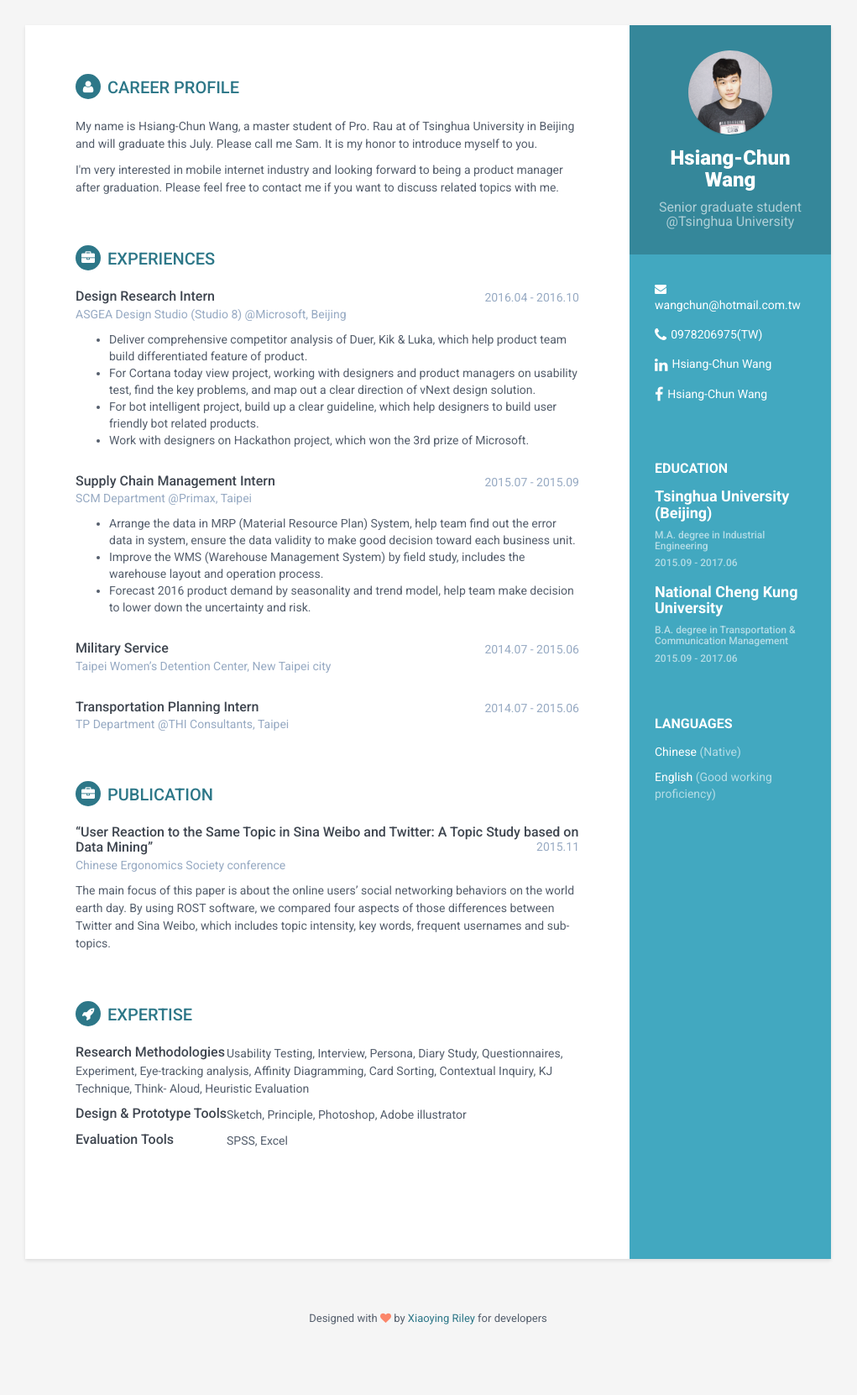
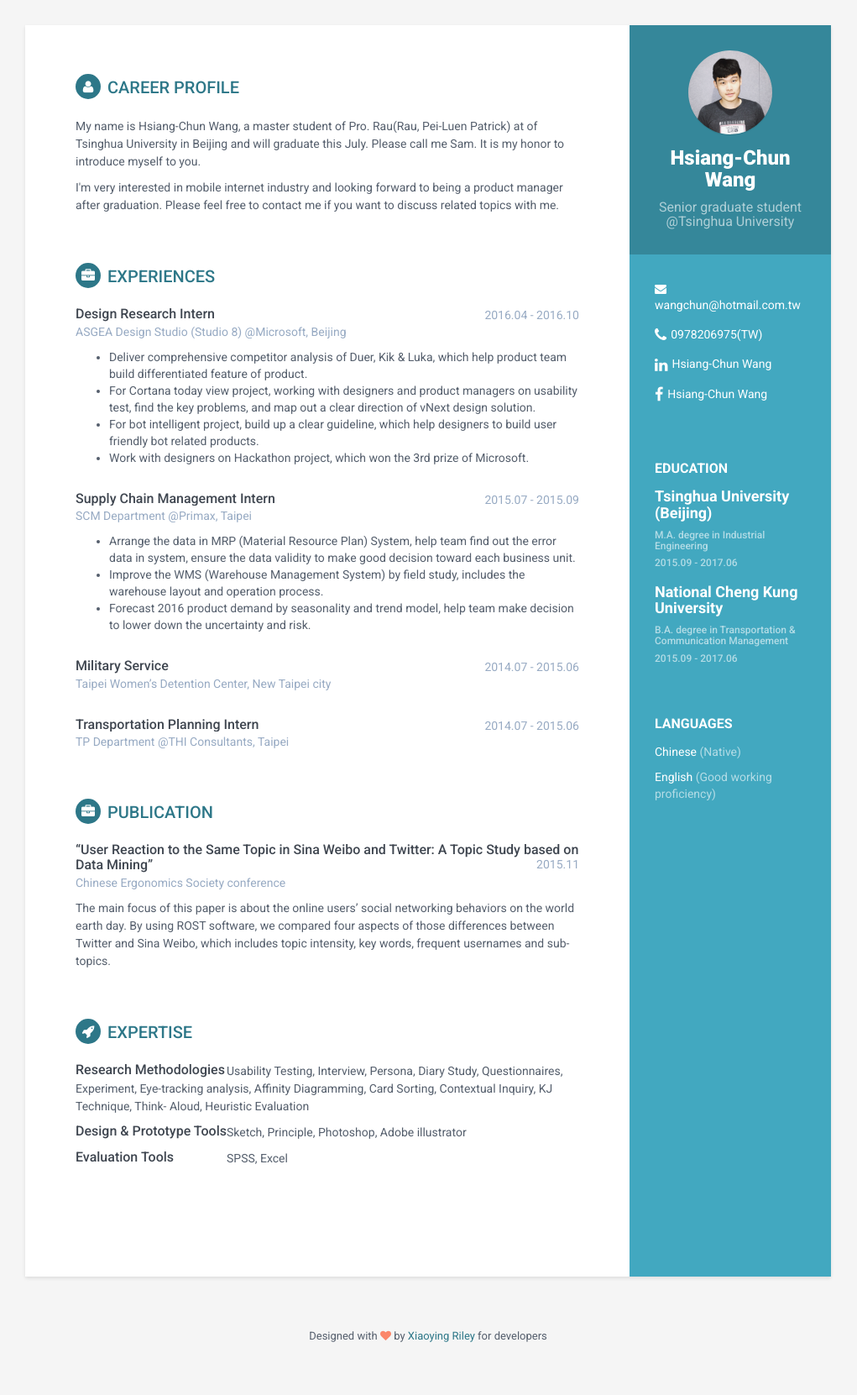
Before and after one commit to hsiangchunwang/hsiangchunwang.github.io, a Jekyll site: the page built from index.html, in a window 1280 px wide. Shown: the whole page at 84% size, without its empty margins (130-1151 px from the left). Built offline with Jekyll 4.4.1, drawn with Linux system fonts in a browser that asks for light colours; before the commit the page ends 1640 px from its top, so only the background shows below that.

Commit message:
Update career-profile.html

```diff
--- a/_includes/career-profile.html
+++ b/_includes/career-profile.html
@@ -1,7 +1,7 @@
 <section class="section summary-section">
 <h2 class="section-title"><i class="fa fa-user"></i>Career Profile</h2>
 <div class="summary">
-    <p>My name is Hsiang-Chun Wang, a master student of Pro. Rau at of Tsinghua University in Beijing and will graduate this July. Please call me Sam. It is my honor to introduce myself to you.</p>
+    <p>My name is Hsiang-Chun Wang, a master student of Pro. Rau(Rau, Pei-Luen Patrick) at of Tsinghua University in Beijing and will graduate this July. Please call me Sam. It is my honor to introduce myself to you.</p>
     <p>I'm very interested in mobile internet industry and looking forward to being a product manager after graduation. Please feel free to contact me if you want to discuss related topics with me. </p>
 </div><!--//summary-->
 </section><!--//section-->
```
